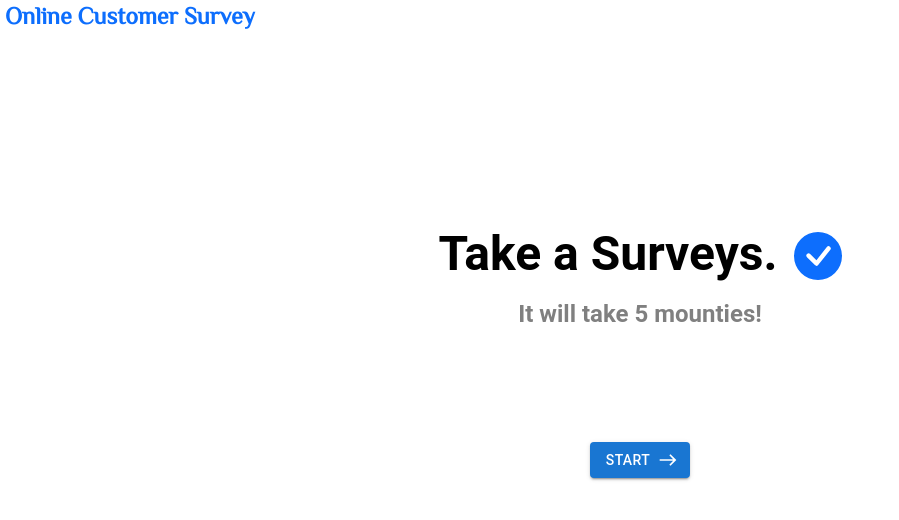
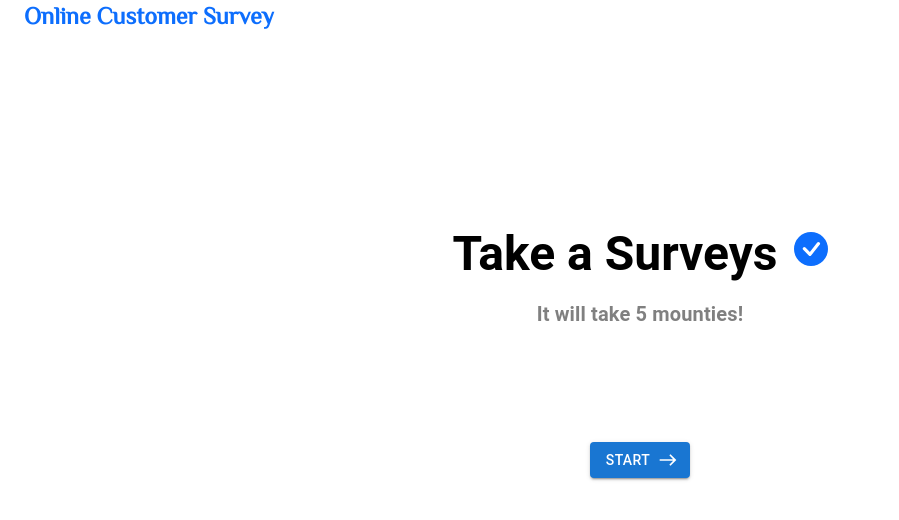
Before and after one commit to naimur61/Customer-Survey, a React (Create React App) app: page / in a window 1280 px wide. Shown: the top 520 px of the page, without its empty margins (0-899 px from the left). Built offline with nearby package versions, Linux system fonts and the light colour scheme.

Commit message:
home edit

```diff
--- a/src/Layout/Main.js
+++ b/src/Layout/Main.js
@@ -1,13 +1,14 @@
+import { Container } from '@mui/material';
 import React from 'react';
 import { Outlet } from 'react-router-dom';
 import Header from '../Pages/Shared/Header';
 
 const Main = () => {
    return (
-      <div>
+      <Container maxWidth="xl">
          <Header />
          <Outlet />
-      </div>
+      </Container>
    );
 };
 
--- a/src/Pages/Home.js
+++ b/src/Pages/Home.js
@@ -2,21 +2,28 @@ import { Button, Stack, Typography } from '@mui/material';
 import React from 'react';
 import { BsCheckCircleFill } from 'react-icons/bs';
 import EastIcon from '@mui/icons-material/East';
+import { useNavigate } from 'react-router-dom';
 
 
 const Home = () => {
+   const navigate = useNavigate();
    return (
       <Stack direction='column' justifyContent='center' alignItems='center' height='80vh'>
-         <Typography variant='h3' sx={{
-            fontWeight: 600
-         }}>
-            Take a Surveys.
-            <BsCheckCircleFill style={{ color: "#0d6efd", marginLeft: '1rem', marginBottom: "-10px" }} />
-         </Typography>
-         <Typography variant='h5' color='GrayText' fontWeight='600' mt='1rem' mb='7rem'>
+         <Stack direction={{ xs: 'column', md: 'row' }} justifyContent='center' alignItems='center' spacing={2}>
+            <Typography variant='h3' sx={{
+               fontWeight: { xs: 500, md: 600 }
+            }}>
+               Take a Surveys
+            </Typography>
+            <Typography variant='h4'>
+               <BsCheckCircleFill style={{ color: "#0d6efd", }} />
+            </Typography>
+         </Stack>
+
+         <Typography variant='h6' color='GrayText' fontWeight='600' mt='1rem' mb='7rem'>
             It will take 5 mounties!
          </Typography>
-         <Button variant="contained" endIcon={<EastIcon />} >
+         <Button variant="contained" endIcon={<EastIcon />} onClick={() => navigate('/surveys')}>
             Start
          </Button>
       </Stack>
--- a/src/Pages/Shared/Header.js
+++ b/src/Pages/Shared/Header.js
@@ -7,7 +7,6 @@ const Header = () => {
          fontFamily: "'Philosopher', sans-serif",
          fontWeight: 700,
          color: '#0d6efd',
-         ml: '5px'
       }} >
          Online Customer Survey
       </Typography>
--- /dev/null
+++ b/src/Pages/Surveys.js
@@ -0,0 +1,12 @@
+import { Stack } from '@mui/material';
+import React from 'react';
+
+const Surveys = () => {
+   return (
+      <Stack direction='column' justifyContent='center' alignItems='center' height='80vh'>
+         Lorem ipsum dolor sit amet consectetur adipisicing elit. Id facilis rerum reprehenderit voluptates dolorem qui quisquam eaque impedit illum, possimus dolores atque quis adipisci cum? Facere minima quas facilis corrupti!
+      </Stack>
+   );
+};
+
+export default Surveys;
--- a/src/Routes/Routes.js
+++ b/src/Routes/Routes.js
@@ -1,12 +1,14 @@
 import { createBrowserRouter } from 'react-router-dom';
 import Main from '../Layout/Main';
 import Home from '../Pages/Home';
+import Surveys from '../Pages/Surveys';
 
 
 export const Routes = createBrowserRouter([
    {
       path: '/', element: <Main />, children: [
-         { path: '/', element: <Home /> }
+         { path: '/', element: <Home /> },
+         { path: '/surveys', element: <Surveys /> }
       ]
    }
 ])
```
